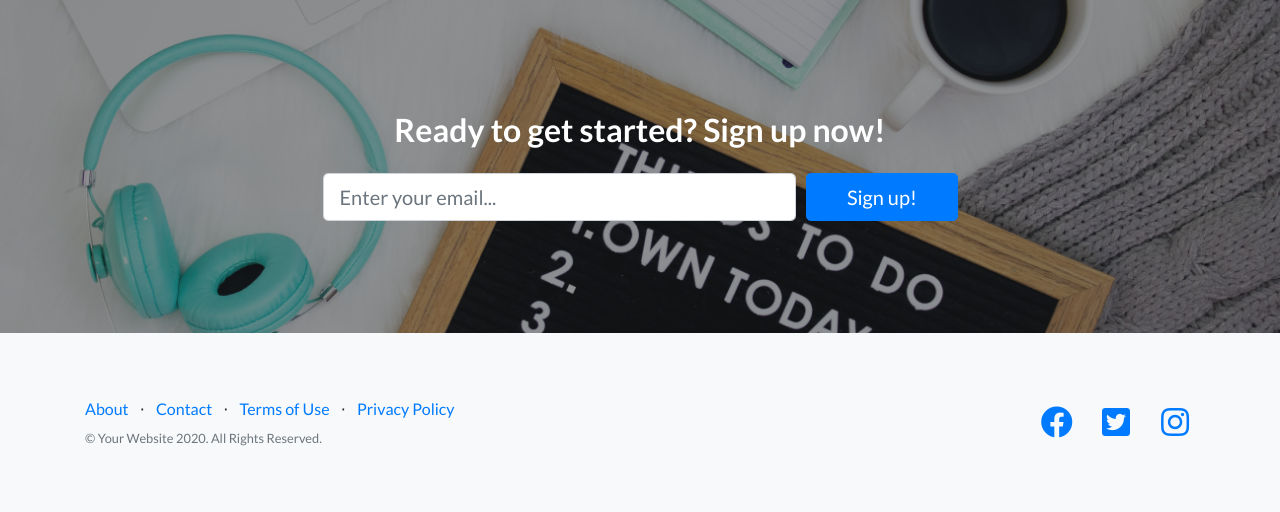
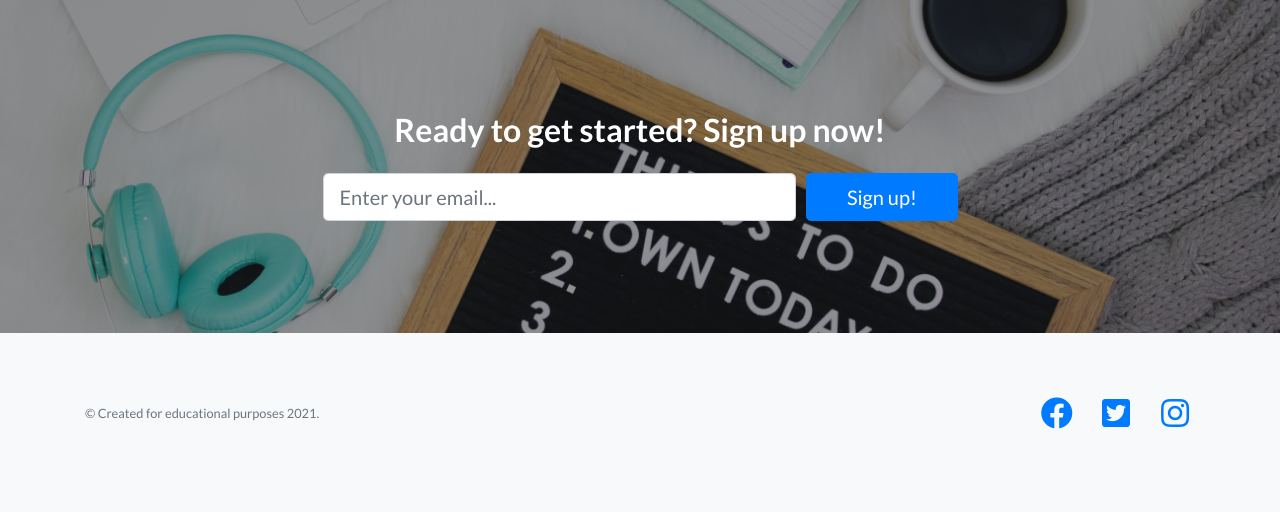
Before and after one commit to dovi-k/toodle, a Flask app: page / in a window 1280 px wide. Shown: the part 3185-3697 px from the top of the page. After the commit the page ends 3614 px from the top, so only its background shows below. Run offline with Flask 2, Linux system fonts and the light colour scheme; some libraries are stand-ins or nearby versions.

Commit message:
Added logo styling to style.css, deleted the additonal for loop from all list. Deleted additional footer from index.html

```diff
--- a/templates/all_lists.html
+++ b/templates/all_lists.html
@@ -33,9 +33,6 @@
       <span class="card-title grey-text text-darken-4">{{ list_name.list}}<i class="material-icons right">close</i></span>
     <li>
       {% for list_items in list_item %}
-
-     <ul>{% list_items.list_item %}</ul>
-        {% endfor %}
      </li>
     </div>
   </div>
--- a/templates/index.html
+++ b/templates/index.html
@@ -176,39 +176,22 @@
     <div class="container">
       <div class="row">
         <div class="col-lg-6 h-100 text-center text-lg-left my-auto">
-          <ul class="list-inline mb-2">
-            <li class="list-inline-item">
-              <a href="#">About</a>
-            </li>
-            <li class="list-inline-item">&sdot;</li>
-            <li class="list-inline-item">
-              <a href="#">Contact</a>
-            </li>
-            <li class="list-inline-item">&sdot;</li>
-            <li class="list-inline-item">
-              <a href="#">Terms of Use</a>
-            </li>
-            <li class="list-inline-item">&sdot;</li>
-            <li class="list-inline-item">
-              <a href="#">Privacy Policy</a>
-            </li>
-          </ul>
-          <p class="text-muted small mb-4 mb-lg-0">&copy; Your Website 2020. All Rights Reserved.</p>
+          <p class="text-muted small mb-4 mb-lg-0">&copy; Created for educational purposes 2021.</p>
         </div>
         <div class="col-lg-6 h-100 text-center text-lg-right my-auto">
           <ul class="list-inline mb-0">
             <li class="list-inline-item mr-3">
-              <a href="#">
+              <a href="https://www.facebook.com/">
                 <i class="fab fa-facebook fa-2x fa-fw"></i>
               </a>
             </li>
             <li class="list-inline-item mr-3">
-              <a href="#">
+              <a href="https://twitter.com/">
                 <i class="fab fa-twitter-square fa-2x fa-fw"></i>
               </a>
             </li>
             <li class="list-inline-item">
-              <a href="#">
+              <a href="https://www.instagram.com/">
                 <i class="fab fa-instagram fa-2x fa-fw"></i>
               </a>
             </li>
```
Also changed, not shown: static/css/style.css (+7 -0 lines), templates/base.html (+2 -8 lines).
